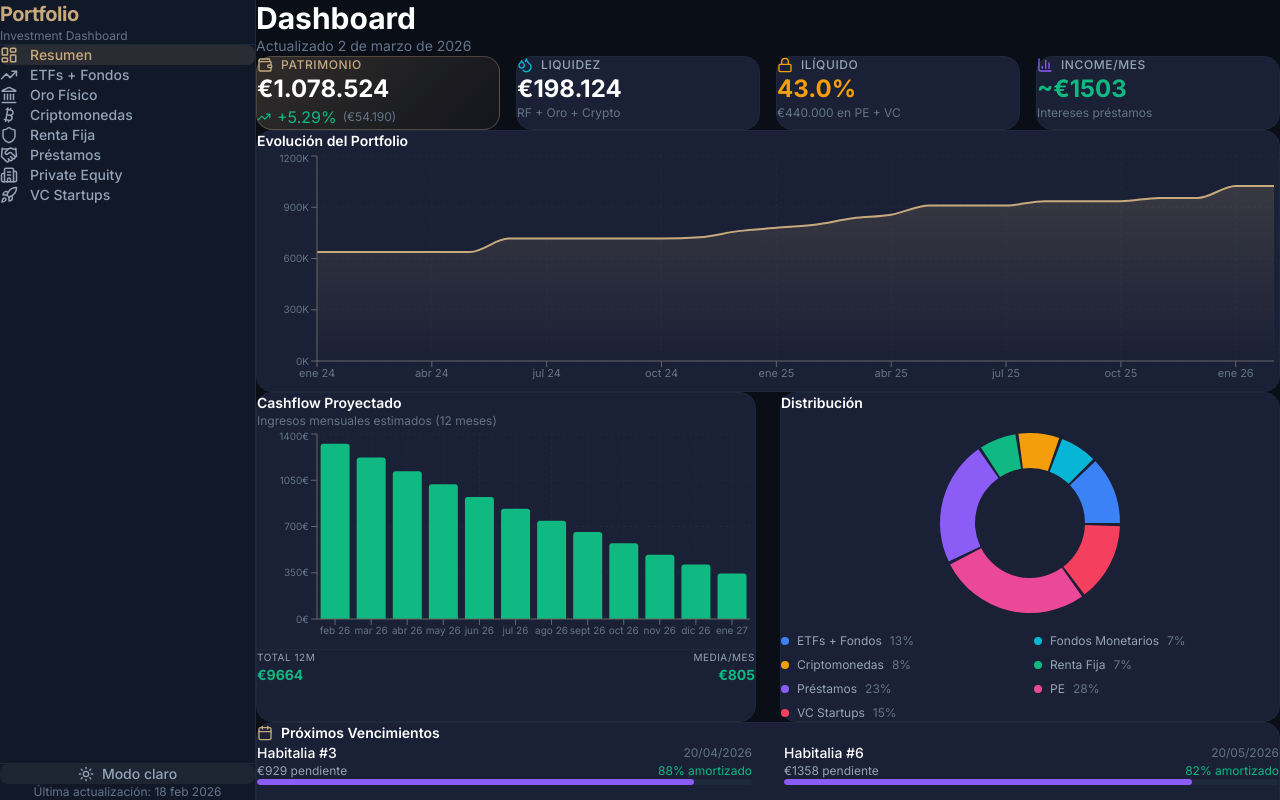
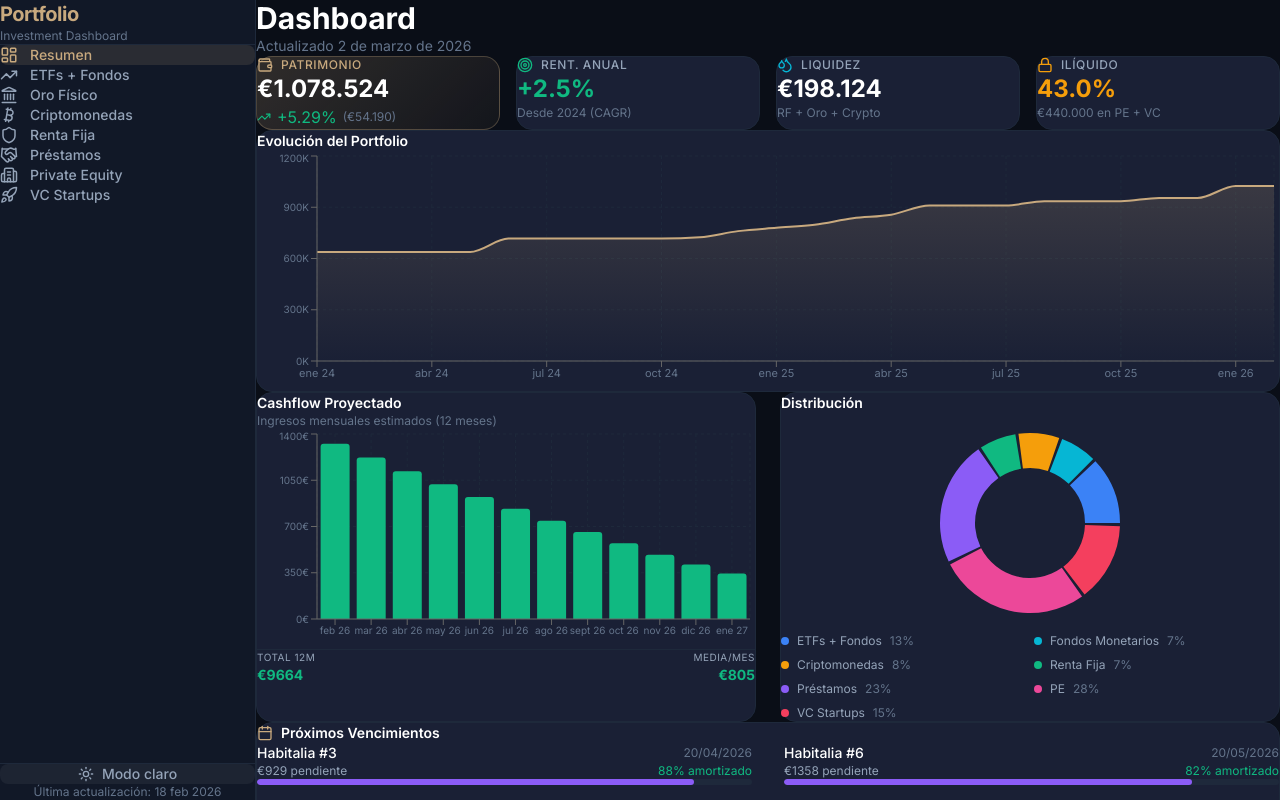
Before and after one commit to atlantis-hq/investment-dashboard, a React (Vite) app: page / in a window 1280 px wide. Built offline with nearby package versions, Linux system fonts and the light colour scheme.

Commit message:
feat: add annualized return (CAGR) KPI to dashboard overview

```diff
--- a/src/data/portfolio.js
+++ b/src/data/portfolio.js
@@ -1,11 +1,19 @@
 // Portfolio data - from Asier's Google Sheets (real data)
 // Last updated: 2026-03-02
+
+// Annualized return: ((totalValue/totalInvested)^(1/years))-1
+// Portfolio inception ~Jan 2024, so ~2.17 years to Mar 2026
+const _inceptionDate = new Date(2024, 0, 1);
+const _years = (new Date() - _inceptionDate) / (365.25 * 24 * 60 * 60 * 1000);
+const _annualizedReturn = (Math.pow(1078524 / 1024334, 1 / _years) - 1) * 100;
 
 export const portfolioSummary = {
   totalValue: 1078524,
   totalInvested: 1024334,
   totalReturn: 54190,
   totalReturnPct: 5.29,
+  annualizedReturnPct: Math.round(_annualizedReturn * 100) / 100,
+  inceptionDate: '2024-01-01',
   lastUpdated: '2026-03-02',
 };
 
--- a/src/pages/Overview.jsx
+++ b/src/pages/Overview.jsx
@@ -1,5 +1,5 @@
 import { PieChart, Pie, Cell, ResponsiveContainer, Tooltip, AreaChart, Area, BarChart, Bar, XAxis, YAxis, CartesianGrid } from 'recharts';
-import { TrendingUp, TrendingDown, ArrowRight, Wallet, Lock, Droplets, Calendar, BarChart3, AlertTriangle, Bell } from 'lucide-react';
+import { TrendingUp, TrendingDown, ArrowRight, Wallet, Lock, Droplets, Calendar, BarChart3, AlertTriangle, Bell, Target } from 'lucide-react';
 import { usePortfolio } from '../hooks/usePortfolioData';
 import { useIsMobile } from '../hooks/useMediaQuery';
 import { useColors } from '../hooks/useColors';
@@ -132,9 +132,9 @@ export default function Overview({ setPage }) {
         </div>
 
         {[
+          { icon: Target, iconColor: c.green, label: 'Rent. Anual', value: (ps.annualizedReturnPct >= 0 ? '+' : '') + (ps.annualizedReturnPct || 0).toFixed(1) + '%', sub: 'Desde ' + (ps.inceptionDate ? new Date(ps.inceptionDate + 'T00:00:00').getFullYear() : '2024') + ' (CAGR)', valueColor: ps.annualizedReturnPct >= 0 ? c.green : c.red },
           { icon: Droplets, iconColor: c.cyan, label: 'Liquidez', value: fmt(liquidez), sub: 'RF + Oro + Crypto', valueColor: c.text },
           { icon: Lock, iconColor: c.amber, label: 'Ilíquido', value: pctIliquido + '%', sub: fmt(peInv + vcInv) + ' en PE + VC', valueColor: c.amber },
-          { icon: BarChart3, iconColor: c.purple, label: 'Income/mes', value: '~€' + parseInt(monthlyIncome).toLocaleString('es-ES'), sub: 'Intereses préstamos', valueColor: c.green },
         ].map((kpi) => (
           <div key={kpi.label} className="rounded-2xl p-5" style={{ background: c.card, border: `1px solid ${c.border}` }}>
             <div className="flex items-center gap-2 mb-3">
```
